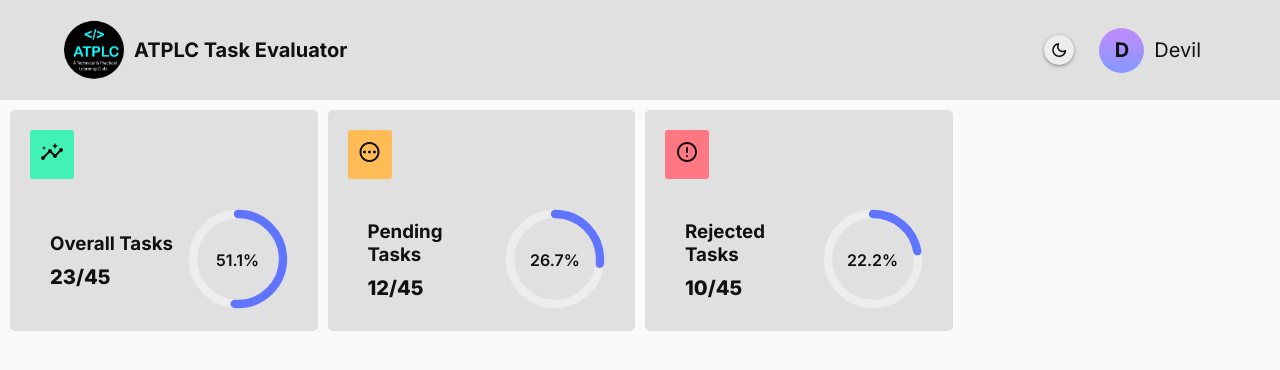
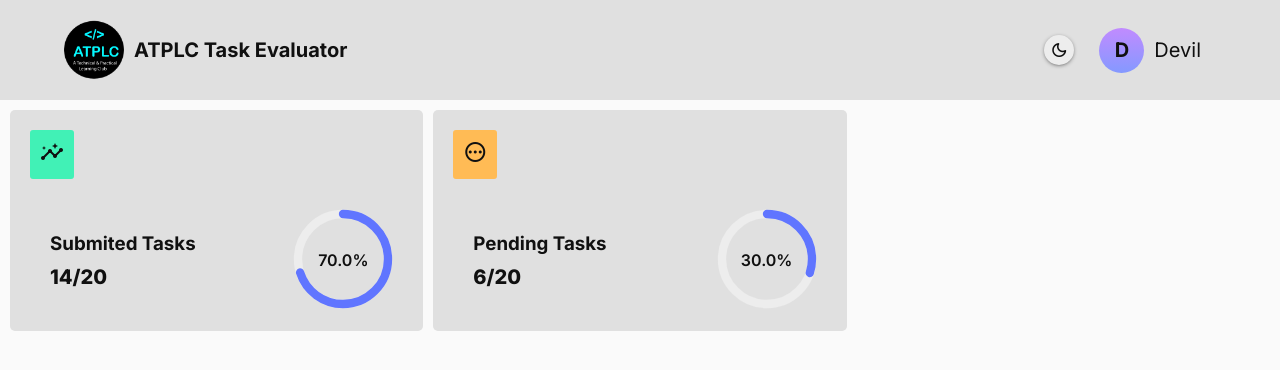
Before and after one commit to Rahulkumar703/ATPLC-Internship, a React (Create React App) app: page / in a window 1280 px wide. Shown: the top 370 px of the page. Built offline with nearby package versions, Linux system fonts and the light colour scheme; a web font is replaced by a local one.

Commit message:
removed rejected tasks

```diff
--- a/src/Components/Card.css
+++ b/src/Components/Card.css
@@ -17,6 +17,7 @@
     background: var(--button-color);
     border-radius: .3rem;
     font-size: var(--large-font);
+    user-select: none;
 }
 
 .card .card-middle {
--- a/src/Components/Card.js
+++ b/src/Components/Card.js
@@ -1,4 +1,4 @@
-import React, { useContext } from 'react'
+import React from 'react'
 import './Card.css'
 import CircularProgress from './CircularProgress'
 
--- a/src/Components/CircularProgress.js
+++ b/src/Components/CircularProgress.js
@@ -1,4 +1,4 @@
-import React, { useContext } from 'react'
+import React from 'react'
 import './CircularProgress.css'
 
 export default function CircularProgress({ width, percentage }) {
--- a/src/Context/User/userReducer.js
+++ b/src/Context/User/userReducer.js
@@ -6,8 +6,7 @@ export const initialUser = {
         rollno: "FS58",
         totalTasks: 20,
         submittedTasks: 14,
-        pendingTasks: 3,
-        rejectedTasks: 1,
+        pendingTasks: 6,
     }
 }
 
--- a/src/Pages/Dashboard.css
+++ b/src/Pages/Dashboard.css
@@ -5,7 +5,7 @@
 .dashboard-page .score-card {
     width: 100%;
     display: grid;
-    grid-template-columns: repeat(auto-fill, minmax(30rem, 1fr));
+    grid-template-columns: repeat(auto-fill, minmax(33rem, 1fr));
     gap: 1rem;
 }
 
--- a/src/Pages/Dashboard.js
+++ b/src/Pages/Dashboard.js
@@ -1,15 +1,16 @@
-import React from 'react'
+import React, { useContext } from 'react'
 import Card from '../Components/Card'
 import './CommonPage.css'
 import './Dashboard.css'
+import userContext from '../Context/User/userContext'
 
 export default function Dashboard() {
+    const { userState } = useContext(userContext);
     return (
         <main className='page dashboard-page'>
             <div className="score-card">
-                <Card heading='Overall Tasks' icon="insights" obtainedScore={23} totalScore={45} />
-                <Card heading='Pending Tasks' icon="pending" obtainedScore={12} totalScore={45} />
-                <Card heading='Rejected Tasks' icon="error" obtainedScore={10} totalScore={45} />
+                <Card heading='Submited Tasks' icon="insights" obtainedScore={userState.user.submittedTasks} totalScore={userState.user.totalTasks} />
+                <Card heading='Pending Tasks' icon="pending" obtainedScore={userState.user.pendingTasks} totalScore={userState.user.totalTasks} />
             </div>
         </main>
     )
```
